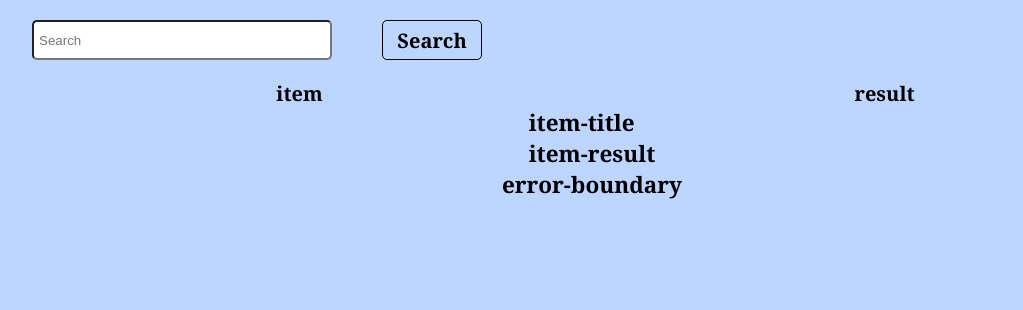
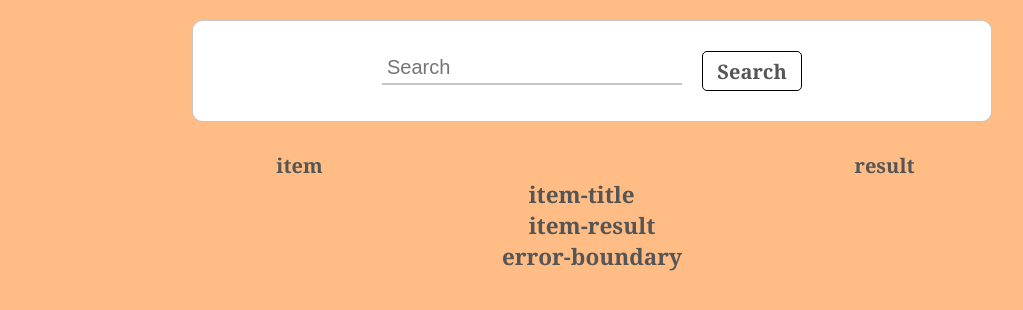
Before and after one commit to RabbitDrew/react, a React (Vite) app in the folder class-components/: page / in a window 1280 px wide. Shown: the top 310 px of the page, without its empty margins (48-1071 px from the left). Built offline with nearby package versions, Linux system fonts and the light colour scheme.

Commit message:
feat: change style

```diff
--- a/class-components/src/core/components/header/header.tsx
+++ b/class-components/src/core/components/header/header.tsx
@@ -4,8 +4,10 @@ export const Header = () => {
   return (
     <>
       <header className="page-header">
+        <div className="page-header__wrapper">
           <div className="header-input__wrapper">
             <input className="header-input" type="text" placeholder="Search" />
+            <div className="header-input__style-line"></div>
           </div>
 
           <div className="header-search-btn__wrapper">
@@ -13,6 +15,7 @@ export const Header = () => {
               <h2 className="search-btn-title">Search</h2>
             </div>
           </div>
+        </div>
       </header>
     </>
   );
--- a/class-components/src/core/components/header/style/header.scss
+++ b/class-components/src/core/components/header/style/header.scss
@@ -2,19 +2,53 @@
   max-width: 1440px;
   width: 100%;
   display: flex;
-  justify-content: start;
+  justify-content: center;
   align-items: center;
   gap: 50px;
 
-  padding: 20px 80px 0 80px;
+  padding: 20px 80px 10px 80px;
 }
 
+.page-header__wrapper {
+  max-width: 800px;
+  width: 100%;
+  display: flex;
+  justify-content: center;
+  align-items: center;
+
+  gap: 20px;
+
+  background-color: #ffff;
+  border: 1px solid #55555555;
+  border-radius: 10px;
+
+  padding: 30px;
+
   .header-input__wrapper {
+    display: flex;
+    flex-direction: column;
+    gap: 5px;
     .header-input {
       width: 300px;
-    height: 40px;
+      height: 20px;
       padding: 5px;
       border-radius: 5px;
+      border: none;
+      font-size: 20px;
+
+      &:focus {
+        outline: none;
+      }
+
+      &:focus ~ .header-input__style-line {
+        background-color: #ffbc85;
+      }
+    }
+
+    .header-input__style-line {
+      width: 100%;
+      height: 2px;
+      background-color: #55555555;
     }
   }
 
@@ -34,3 +68,4 @@
       }
     }
   }
+}
--- a/class-components/src/index.scss
+++ b/class-components/src/index.scss
@@ -7,14 +7,14 @@
   font-family: 'Georgia', sans-serif;
   font-size: 15px;
   font-weight: 400;
-  color: #000;
+  color: #555555;
 
   display: flex;
   flex-direction: column;
   justify-content: start;
   align-items: center;
 
-  background-color: #96c0ffa2;
+  background-color: #ffbc85;
 }
 
 #root {
```
Lines whose indentation alone changed are shown as unchanged.
